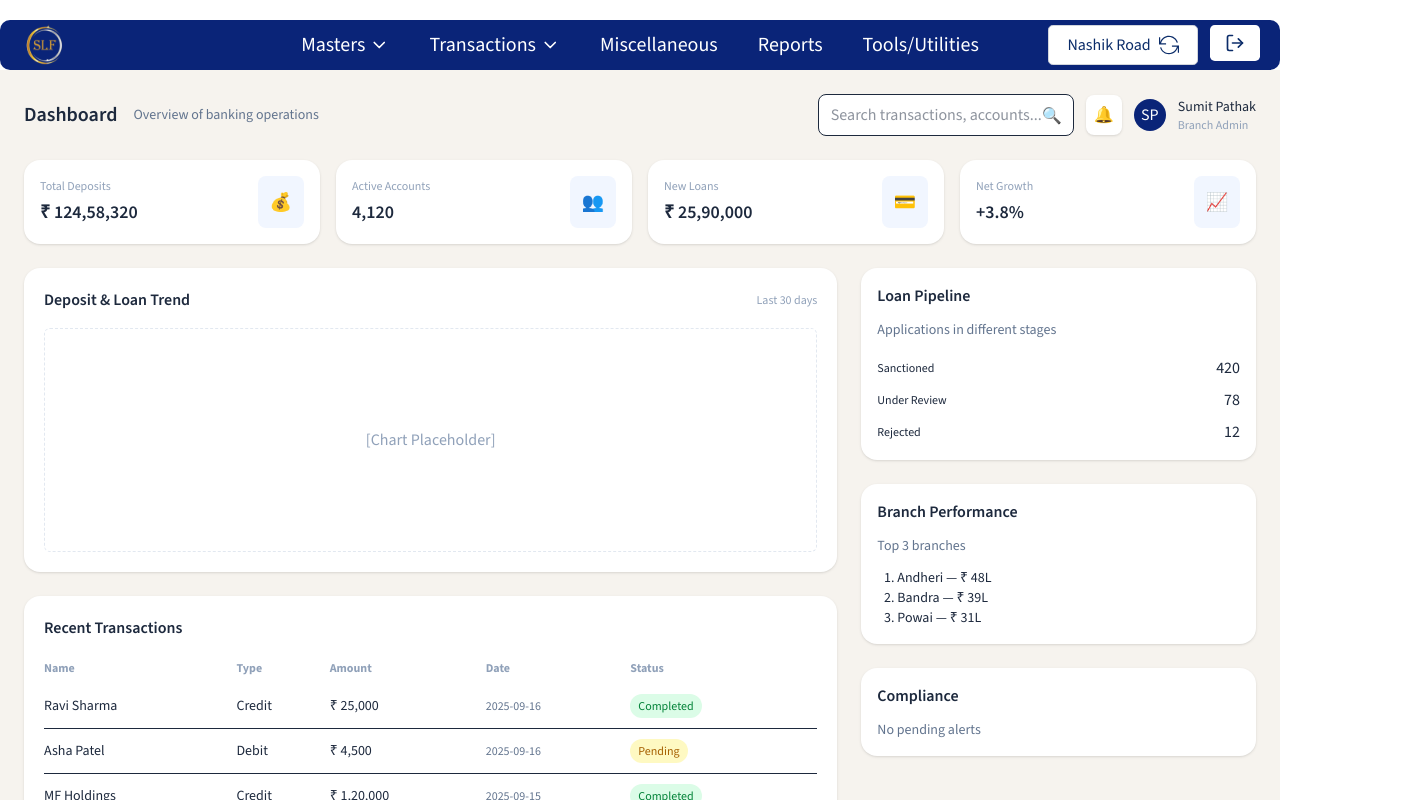
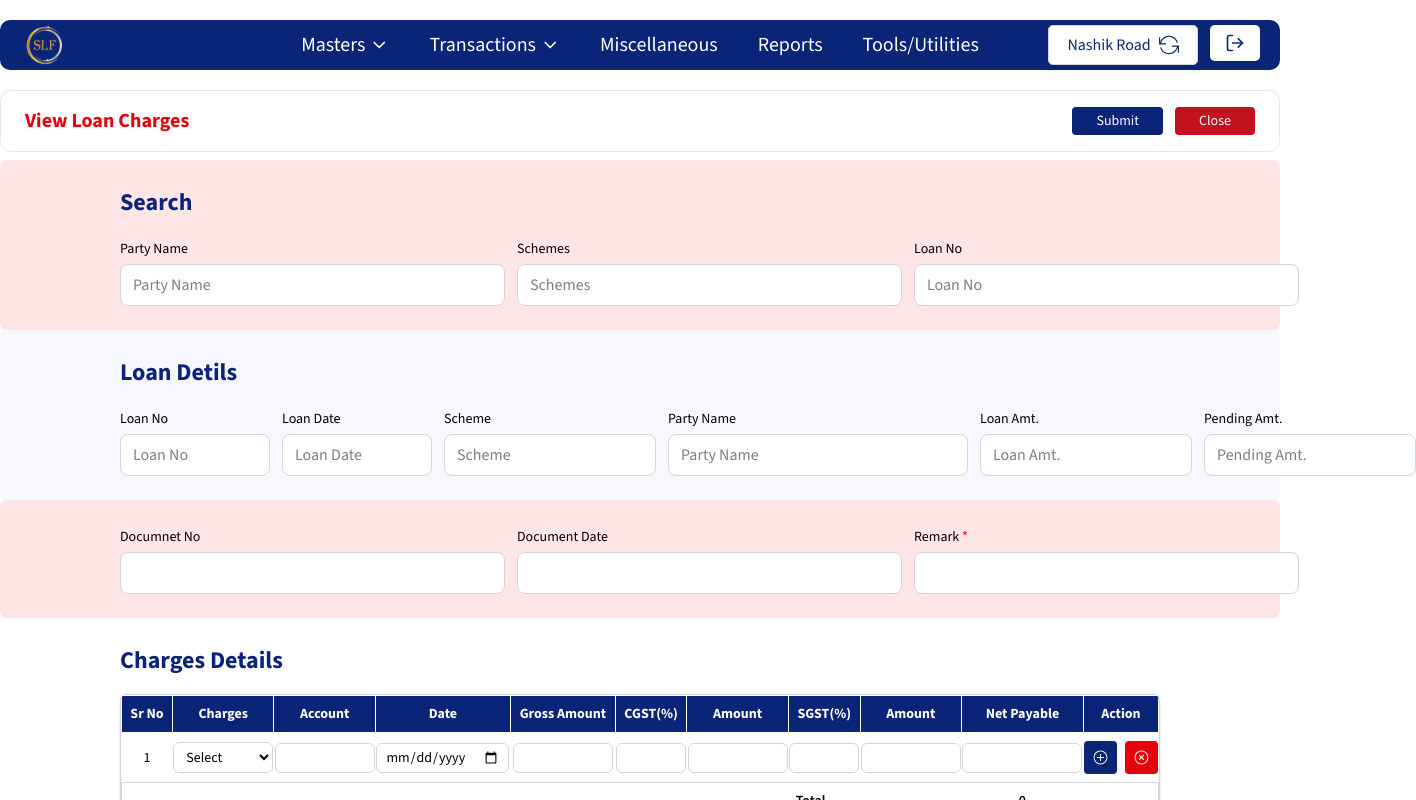
Before and after one commit to TechMET-Solutions/SLF, a React (Vite) app: page /view-loan-charge in a window 1280 px wide. Before the commit this address led to /. Shown: the top 800 px of the page, 1416 px wide, since content can reach past the window. Built offline with nearby package versions, Linux system fonts and the light colour scheme.

Commit message:
Add ViewLoanCharges component and update routes in App and LoanChargesList

```diff
--- a/src/App.jsx
+++ b/src/App.jsx
@@ -47,6 +47,7 @@ import AuctionCreation from "./TrasactionPages/AuctionCreation";
 import CreditNote from "./TrasactionPages/CreditNote";
 import DebitNote from "./TrasactionPages/DebitNote";
 import AddLoanCharges from "./TrasactionPages/AddLoanCharges";
+import ViewLoanCharges from "./TrasactionPages/ViewLoanCharges";
 
 
 function App() {
@@ -129,6 +130,7 @@ function App() {
           <Route path="/Loan-Charges-List" element={<LoanChargesList />} />
           <Route path="/Area" element={<Area />} />
           <Route path="/add-loan-charge" element={<AddLoanCharges />} />
+          <Route path="/view-loan-charge" element={<ViewLoanCharges />} />
 
 
           {/* Auction */}
--- a/src/TrasactionPages/LoanChargesList.jsx
+++ b/src/TrasactionPages/LoanChargesList.jsx
@@ -172,7 +172,7 @@ function LoanChargesList() {
           <div className="flex gap-3">
             <button
               onClick={() => navigate("/add-loan-charge")}
-              className="bg-[#0A2478] text-white text-sm rounded px-7 py-2 cursor-pointer"
+              className="bg-[#0A2478] text-white text-sm rounded px-7 py-1 cursor-pointer"
             >
               Add
             </button>
@@ -220,7 +220,7 @@ function LoanChargesList() {
                   {/* 🔹 Action Buttons */}
                   <td className="px-4 py-2 flex items-center gap-2">
                     <button
-                      onClick={() => handleView(row)}
+                      onClick={() => navigate("/view-loan-charge")}
                       className="bg-blue-500 hover:bg-blue-600 p-1.5 rounded text-white"
                       title="View"
                     >
--- a/src/TrasactionPages/AddLoanCharges.jsx
+++ b/src/TrasactionPages/ViewLoanCharges.jsx
@@ -3,7 +3,7 @@ import { useNavigate } from "react-router-dom";
 import { IoIosAddCircleOutline } from "react-icons/io";
 import { IoIosCloseCircleOutline } from "react-icons/io";
 
-function AddLoanCharges() {
+function ViewLoanCharges() {
   const navigate = useNavigate();
 
   const [formData, setFormData] = useState({
@@ -77,20 +77,20 @@ function AddLoanCharges() {
       <div className="flex justify-center">
         <div className="flex items-center px-6 py-4 border-b mt-5 w-[1290px] h-[62px] border rounded-[11px] border-gray-200 justify-between">
           <h2 className="text-red-600 font-bold text-[20px]">
-            Add Loan Charges
+          View Loan Charges
           </h2>
 
           <div className="flex gap-3">
             <button
               onClick={() => navigate("/add-loan-charge")}
-              className="bg-[#0A2478] text-white text-sm rounded px-7 py-2 cursor-pointer"
+              className="bg-[#0A2478] text-white text-sm rounded px-6 py-1 cursor-pointer"
             >
               Submit
             </button>
 
             <button
               onClick={() => navigate("/add-loan-charge")}
-              className="bg-[#C1121F] text-white text-sm rounded px-7 py-2 cursor-pointer"
+              className="bg-[#C1121F] text-white text-sm rounded px-6 py-1 cursor-pointer"
             >
               Close
             </button>
@@ -493,4 +493,4 @@ function AddLoanCharges() {
   );
 }
 
-export default AddLoanCharges;
+export default ViewLoanCharges;
```
